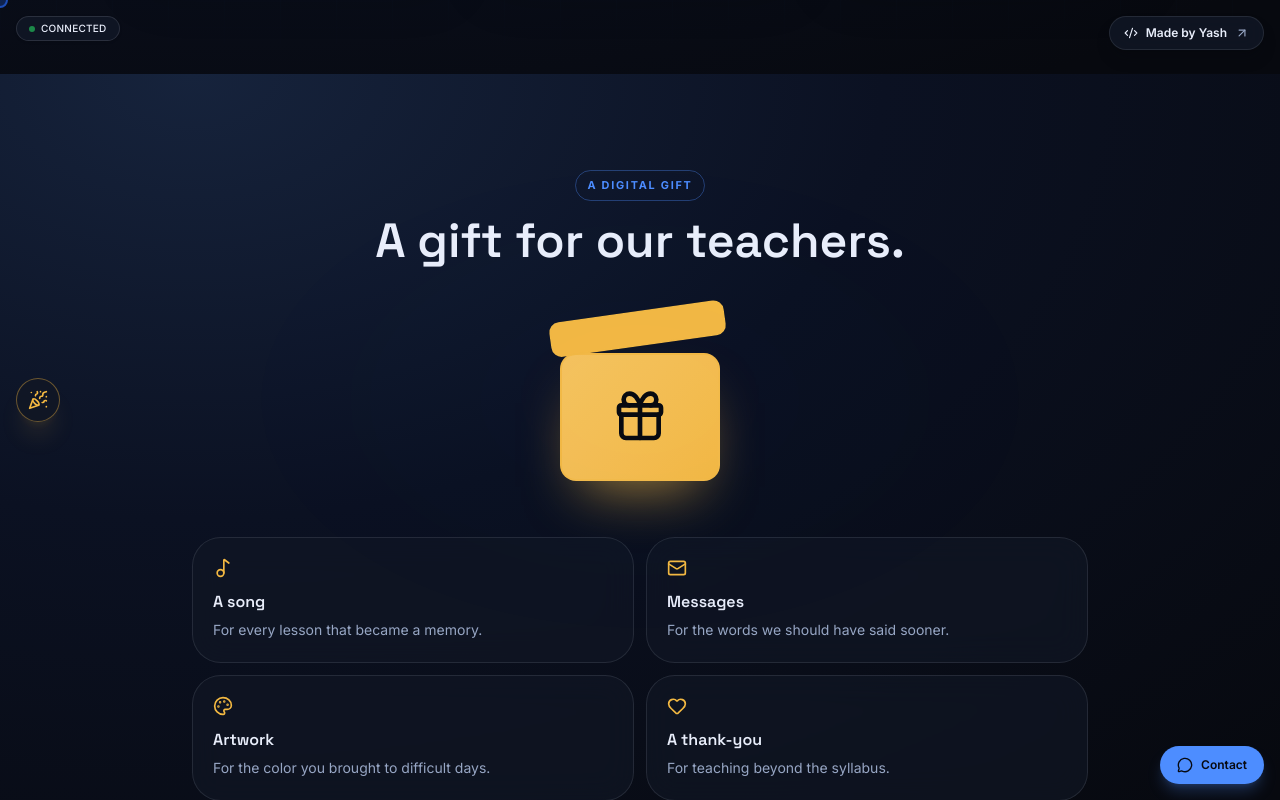
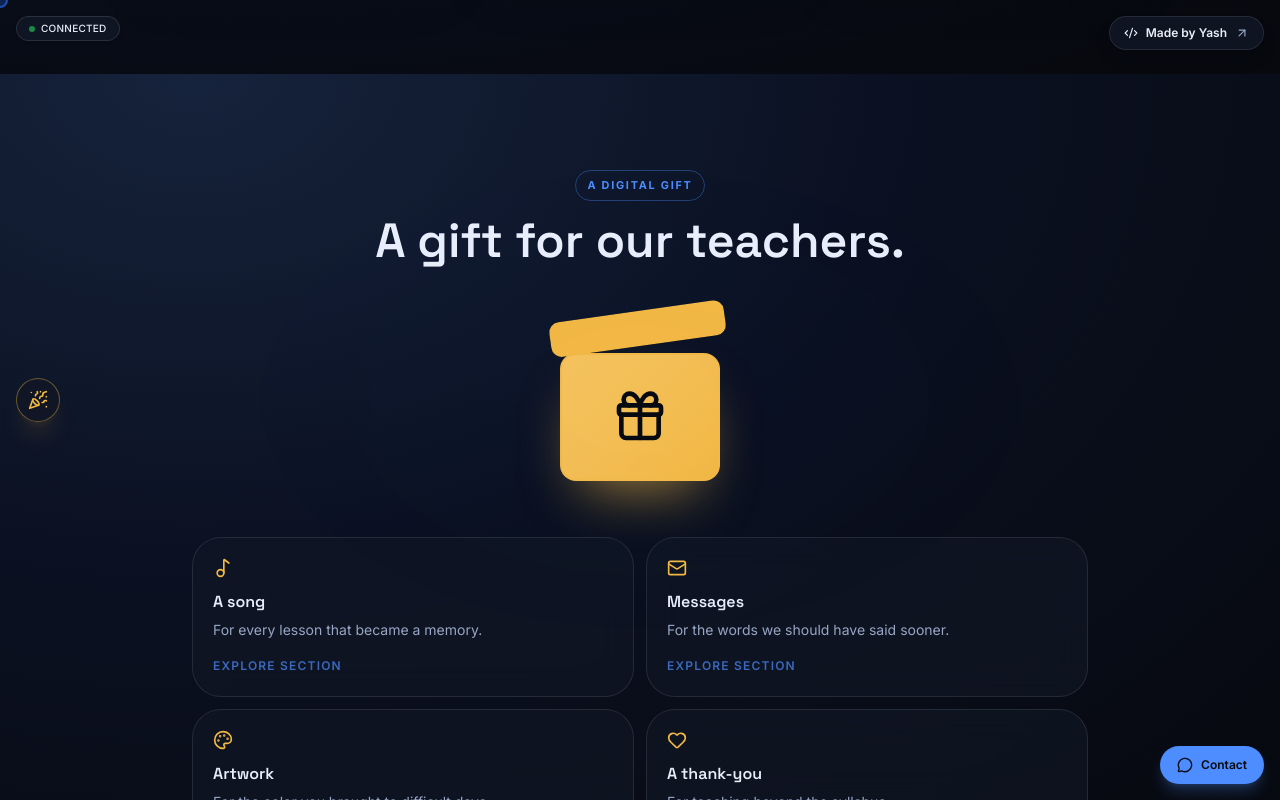
Before and after one commit to yashraj-personal/teachers-day-project, a Next.js app: page / in a window 1280 px wide. Both pictures are taken after a click on the button "Open gift". Shown: the part 6948-7748 px from the top of the page. Built offline with nearby package versions, Linux system fonts and the light colour scheme.

Commit message:
Make gift cards navigate to tribute sections

```diff
--- a/components/gift-box.tsx
+++ b/components/gift-box.tsx
@@ -5,10 +5,10 @@ import { AnimatePresence, motion } from "framer-motion"
 import { Gift, Heart, Mail, Music2, Palette, Sparkles } from "lucide-react"
 
 const gifts = [
-  [Music2, "A song", "For every lesson that became a memory."],
-  [Mail, "Messages", "For the words we should have said sooner."],
-  [Palette, "Artwork", "For the color you brought to difficult days."],
-  [Heart, "A thank-you", "For teaching beyond the syllabus."],
+  { icon: Music2, title: "A song", copy: "For every lesson that became a memory.", target: "song" },
+  { icon: Mail, title: "Messages", copy: "For the words we should have said sooner.", target: "messages" },
+  { icon: Palette, title: "Artwork", copy: "For the color you brought to difficult days.", target: "lessons" },
+  { icon: Heart, title: "A thank-you", copy: "For teaching beyond the syllabus.", target: "next" },
 ]
 
 export function GiftBox() {
@@ -26,9 +26,23 @@ export function GiftBox() {
         <AnimatePresence>
           {open && (
             <motion.div initial={{ opacity: 0, y: 16 }} animate={{ opacity: 1, y: 0 }} className="mt-12 grid w-full gap-3 text-left sm:grid-cols-2">
-              {gifts.map(([Icon, title, copy]) => {
+              {gifts.map(({ icon: Icon, title, copy, target }) => {
                 const GiftIcon = Icon as typeof Sparkles
-                return <div key={title as string} className="glass-panel rounded-2xl p-5"><GiftIcon className="h-5 w-5 text-gold" /><h3 className="mt-3 font-heading font-semibold text-foreground">{title as string}</h3><p className="mt-1 text-sm leading-6 text-muted-foreground">{copy as string}</p></div>
+                return (
+                  <button
+                    key={title}
+                    type="button"
+                    data-magnetic
+                    onClick={() => document.getElementById(target)?.scrollIntoView({ behavior: "smooth", block: "start" })}
+                    className="glass-panel reveal-card group rounded-2xl p-5 text-left transition-transform hover:-translate-y-1 focus-visible:outline-none focus-visible:ring-2 focus-visible:ring-primary"
+                    aria-label={`Open ${title}`}
+                  >
+                    <GiftIcon className="h-5 w-5 text-gold transition-transform group-hover:scale-110" aria-hidden="true" />
+                    <h3 className="mt-3 font-heading font-semibold text-foreground">{title}</h3>
+                    <p className="mt-1 text-sm leading-6 text-muted-foreground">{copy}</p>
+                    <span className="mt-4 inline-block text-xs font-semibold uppercase tracking-widest text-primary opacity-70 transition-opacity group-hover:opacity-100">Explore section</span>
+                  </button>
+                )
               })}
             </motion.div>
           )}
```
